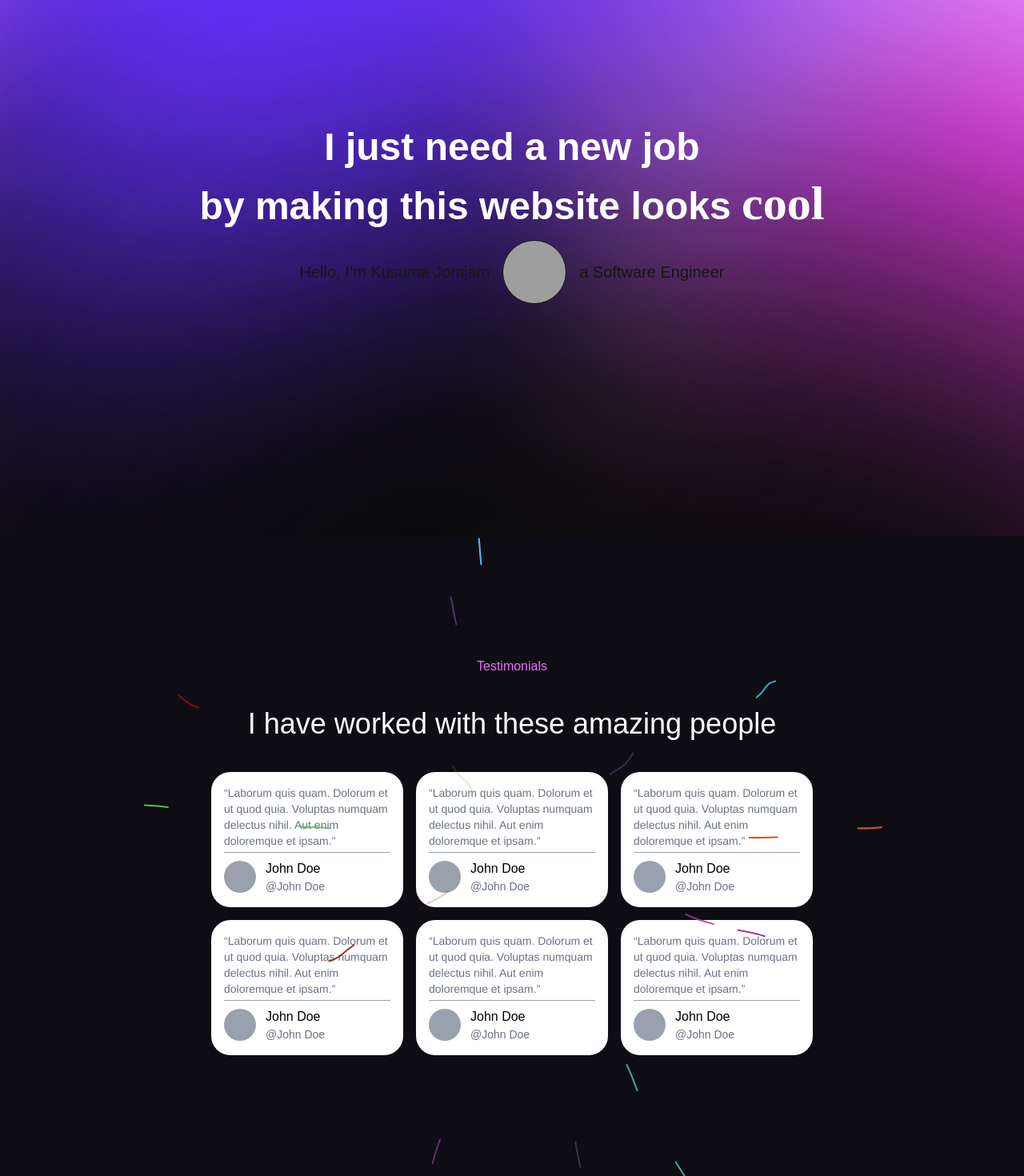
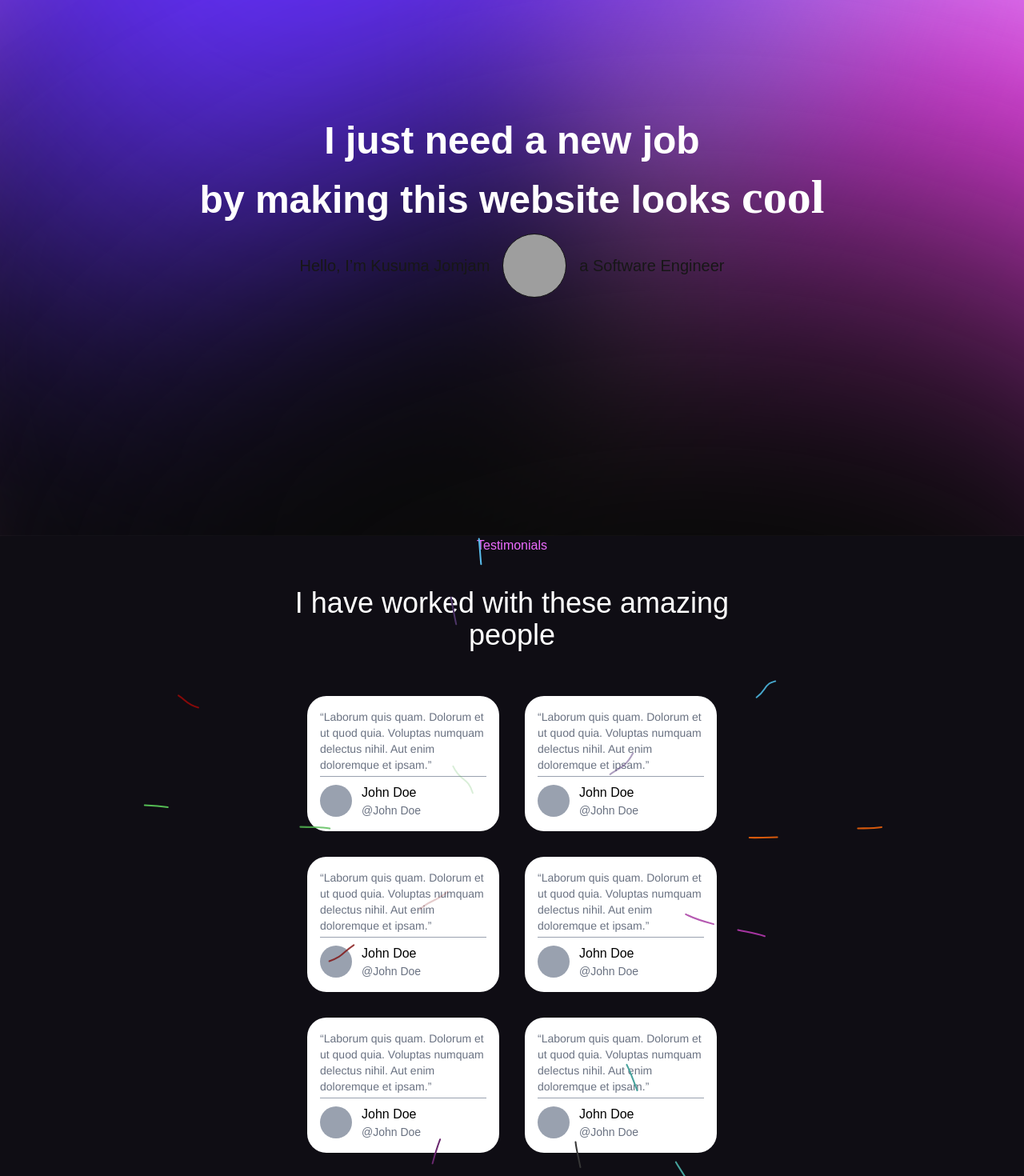
Before and after one commit to jomjamkusuma/my-resume-app, a Next.js app: page / in a window 1280 px wide. Shown: the part 130-1600 px from the top of the page at 80% size. Built offline with nearby package versions, Linux system fonts and the light colour scheme; grey boxes are pictures that could not be loaded; a web font is replaced by a local one.

Commit message:
fix testimonial when small

```diff
--- a/app/components/ui/Background-lines.tsx
+++ b/app/components/ui/Background-lines.tsx
@@ -17,7 +17,7 @@ export const BackgroundLines = ({
   return (
     <div
       className={cn(
-        "h-[20rem] md:h-screen w-full bg-white dark:bg-black",
+        "h-[20rem] md:h-screen w-full bg-white dark:bg-[#0b0b0b]",
         className
       )}
     >
--- a/app/globals.css
+++ b/app/globals.css
@@ -13,7 +13,7 @@
 
 @media (prefers-color-scheme: dark) {
   :root {
-    --background: #0a0a0a;
+    --background: #0b0b0b;
     --foreground: #ededed;
   }
 }
--- a/app/sections/Landing.tsx
+++ b/app/sections/Landing.tsx
@@ -1,10 +1,12 @@
+"use client";
 import React from "react";
+import { motion } from "framer-motion";
 
 const Interlude = () => {
   return (
-    <div className="flex h-screen bg-[url('/landing-background.svg')] bg-cover bg-center justify-center items-center">
+    <div className="flex h-screen bg-[url('/landing-background.svg')] bg-cover bg-bottom justify-center items-center">
       <div>
-        <h1 className="text-5xl text-white font-bold text-center pt-4">
+        <h1 className="text-5xl text-white font-bold text-center">
           I just need a new job
         </h1>
         <h1 className="text-5xl text-white font-bold text-center pt-4">
@@ -13,7 +15,11 @@ const Interlude = () => {
         </h1>
         <div className="flex justify-center items-center text-xl text-center">
           <span>Hello, I’m Kusuma Jomjam</span>
-          <button className="h-20 w-20 bg-[url('/kusuma-profile.png')] bg-contain border-1 rounded-full m-4  cursor-pointer"></button>
+          <motion.button
+            whileHover={{ scale: 1.2, rotate: -30 }}
+            className="h-20 w-20 bg-[url('/kusuma-profile.png')] bg-contain border-1 rounded-full m-4"
+          ></motion.button>
+          <motion.div className="" />
           <span>a Software Engineer</span>
         </div>
       </div>
--- a/app/sections/Testimonials.tsx
+++ b/app/sections/Testimonials.tsx
@@ -1,23 +1,23 @@
 import React from "react";
 import { BackgroundLines } from "../components/ui/Background-lines";
 import TestimonialCard from "../components/TestimonialCard";
+import { div } from "motion/react-client";
 
 const Testimonials = () => {
+  const card = [1, 2, 3, 4, 5, 6];
   return (
-    <div className="relative h-screen bg-[#0F0D14] flex items-center justify-center">
-      <BackgroundLines className="flex items-center justify-center w-full flex-col px-4 bg-[#0F0D14]">
-        <h1 className="text-fuchsia-400 text-md ">Testimonials</h1>
+    <div className="relative h-screen flex items-center justify-center">
+      <BackgroundLines className="absolute w-full flex-col lg:px-70 bg-[#0F0D14]">
+        <h1 className="text-fuchsia-400 text-center text-md ">Testimonials</h1>
         <h1 className="text-white text-4xl text-center p-10">
           I have worked with these amazing people
         </h1>
-        <div className="grid gap-4 lg:grid-cols-3 sm:grid-cols-1">
-          <TestimonialCard />
-          <TestimonialCard />
-          <TestimonialCard />
-          <TestimonialCard />
-          <TestimonialCard />
-          <TestimonialCard />
-          {/* TODO: make list */}
+        <div className="flex flex-wrap justify-center">
+          {card.map((val) => (
+            <div className="m-4">
+              <TestimonialCard />
+            </div>
+          ))}
         </div>
       </BackgroundLines>
     </div>
```
